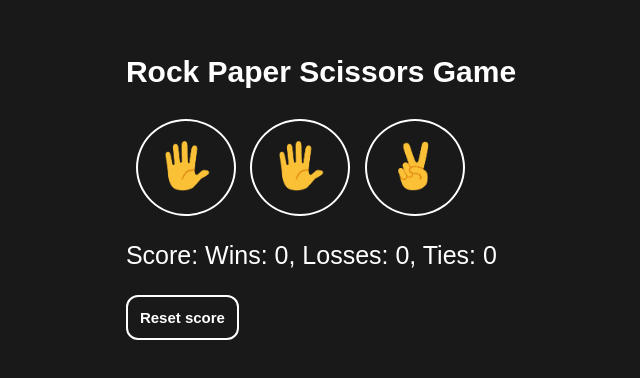
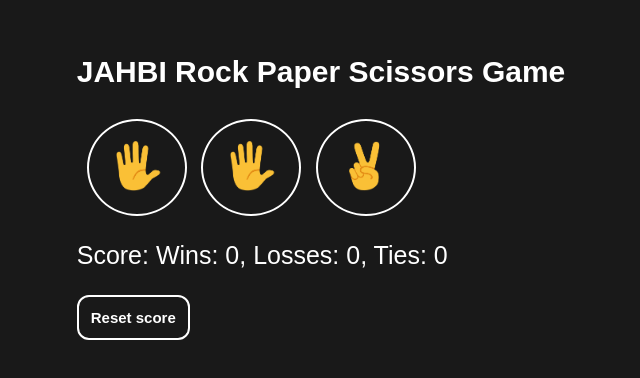
Before and after one commit to jayAldri/Rock-Paper-Scissors-Game, a plain HTML site: page index.html in a window 1280 px wide. Shown: the part 226-604 px from the top of the page, without its empty margins (319-959 px from the left). Drawn offline with Linux system fonts and the light colour scheme.

Commit message:
add game name authhor

```diff
--- a/index.html
+++ b/index.html
@@ -14,7 +14,7 @@
 
   <div class="container">
     <h3 class="title">
-      Rock Paper Scissors Game
+      JAHBI Rock Paper Scissors Game
     </h3>
 
     <button class="move-btn" onclick="
```
